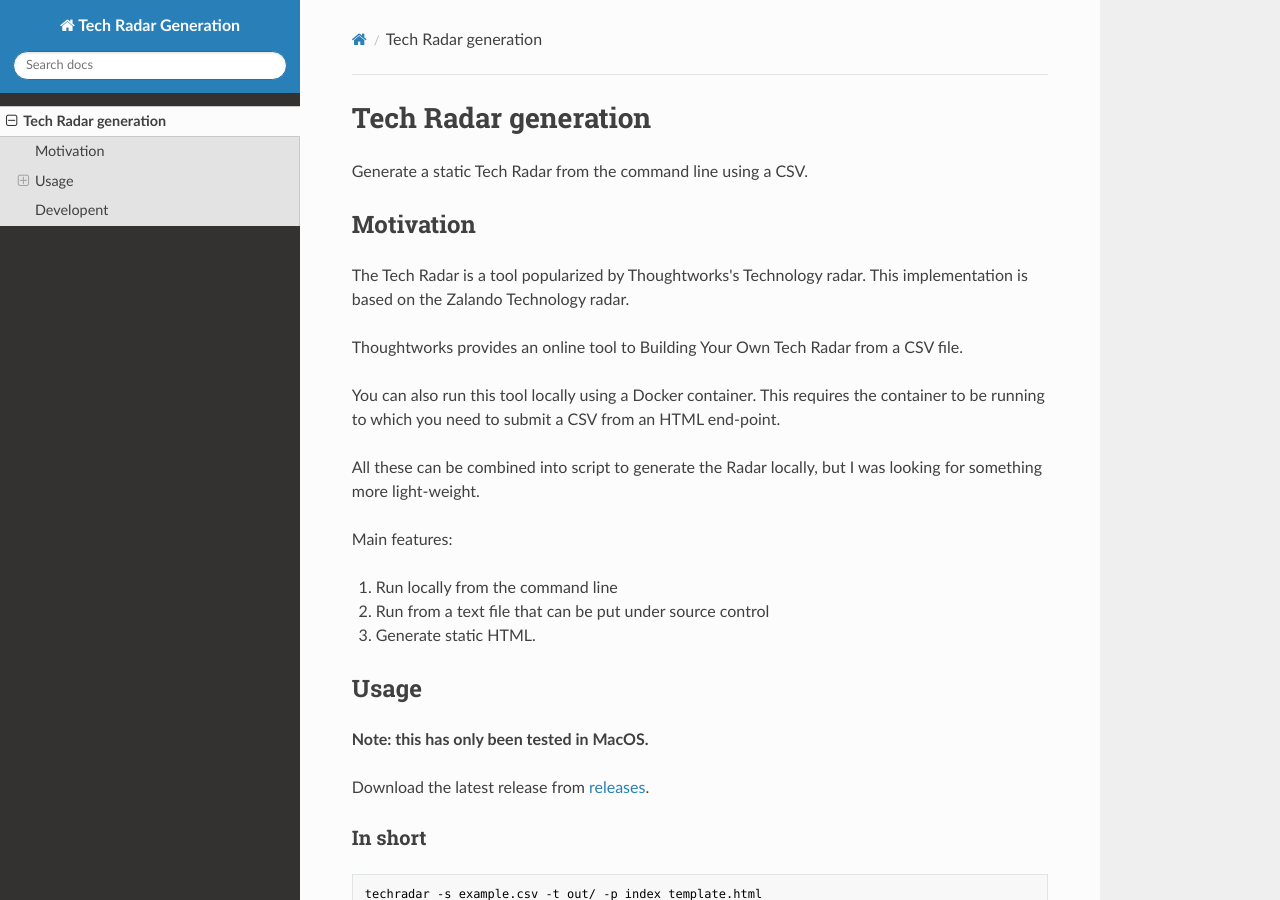
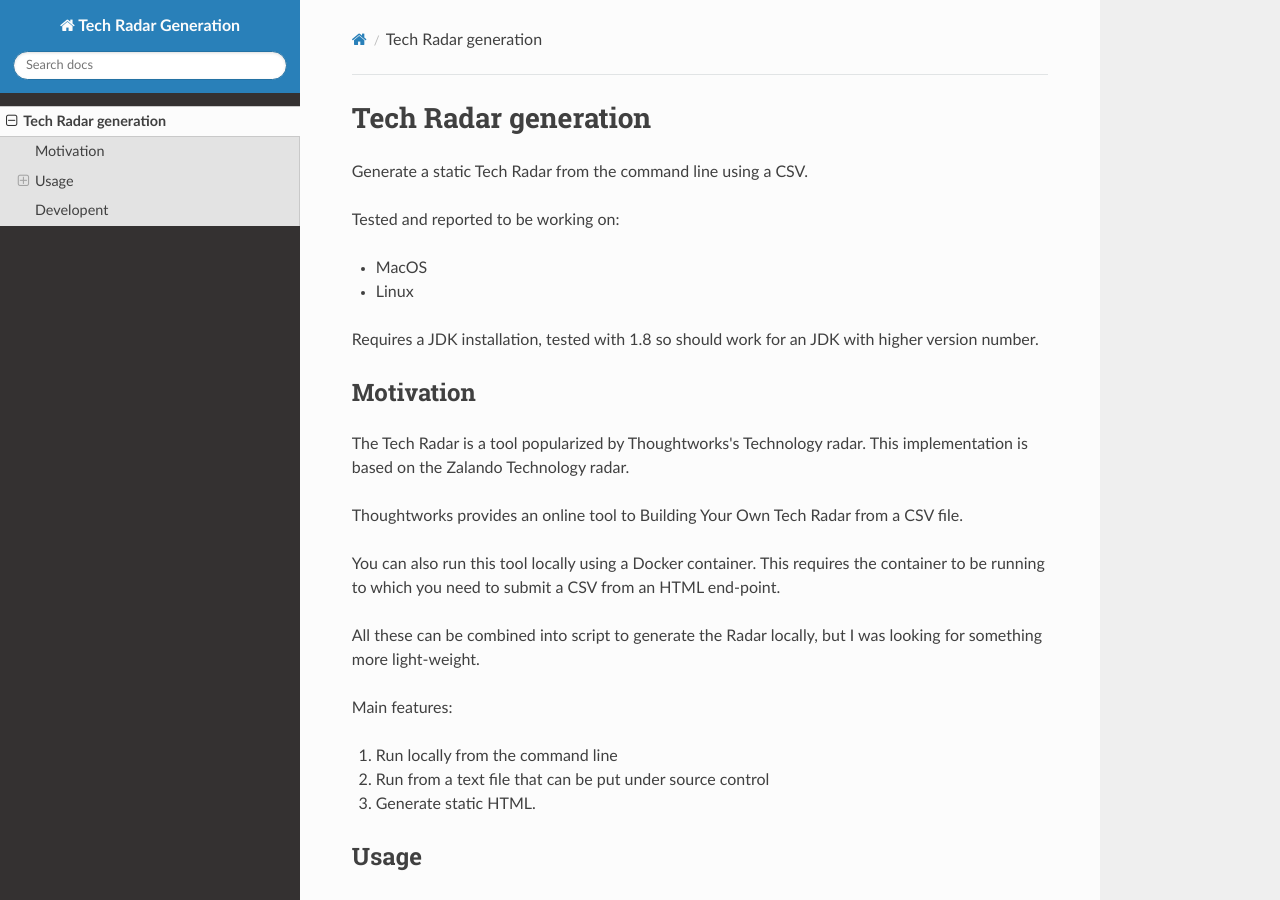
Before and after one commit to lhohan/tech-radar, an MkDocs documentation site: the page built from docs/index.md, in a window 1280 px wide and 900 px high. Built offline with MkDocs 1.6.1, drawn with Linux system fonts in a browser that asks for light colours; nearby versions of some CDN libraries.

Commit message:
feat: JDK 8 support

```diff
--- a/docs/index.md
+++ b/docs/index.md
@@ -1,6 +1,13 @@
 # Tech Radar generation
 
 Generate a static Tech Radar from the command line using a CSV.
+
+Tested and reported to be working on:
+
+- MacOS
+- Linux
+
+Requires a JDK installation, tested with 1.8 so should work for an JDK with higher version number.
 
 ## Motivation
 
@@ -19,8 +26,6 @@
 1. Generate static HTML.
 
 ## Usage
-
-**Note: this has only been tested in MacOS.**
 
 Download the latest release from [releases](https://github.com/lhohan/tech-radar/releases).
 
```
Also changed, not shown: 4 other files.
